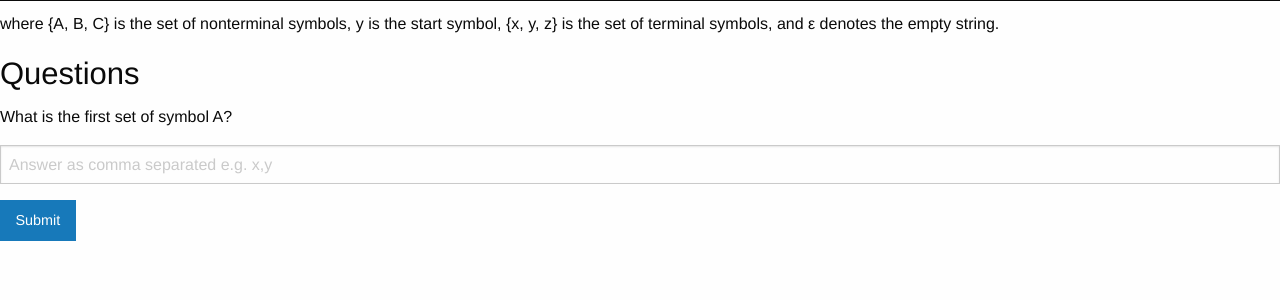
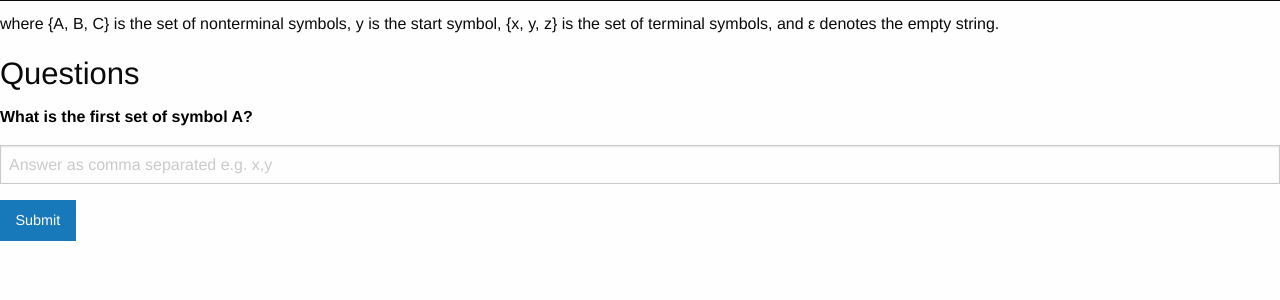
Before and after one commit to H-Huang/LL1-Academy, a Flask app: page /learn in a window 1280 px wide. Shown: the part 204-504 px from the top of the page. Run offline with Flask 2, Linux system fonts and the light colour scheme; some libraries are stand-ins or nearby versions.

Commit message:
Added question styling

```diff
--- a/static/main.css
+++ b/static/main.css
@@ -3,7 +3,6 @@
 }
 
 /* General styling */
-
 
 
 /* Grammar styling */
@@ -28,3 +27,17 @@
 .answercheck {
 	float: right;
 }
+
+
+/* Questions styling */
+.question {
+	color: grey;
+}
+
+#active {
+	color: black;
+}
+
+#active > .question-title {
+	font-weight: bold;
+}
```
